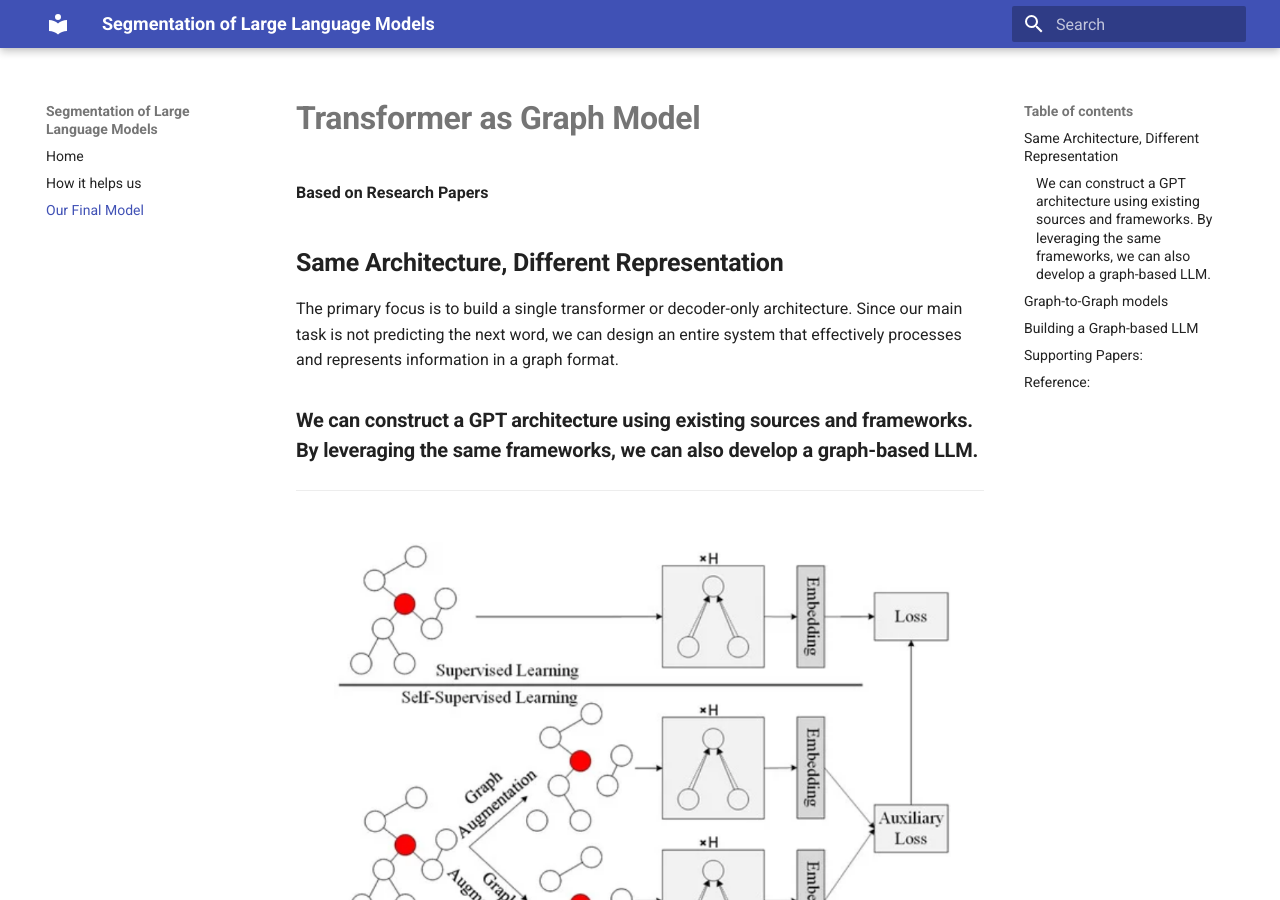
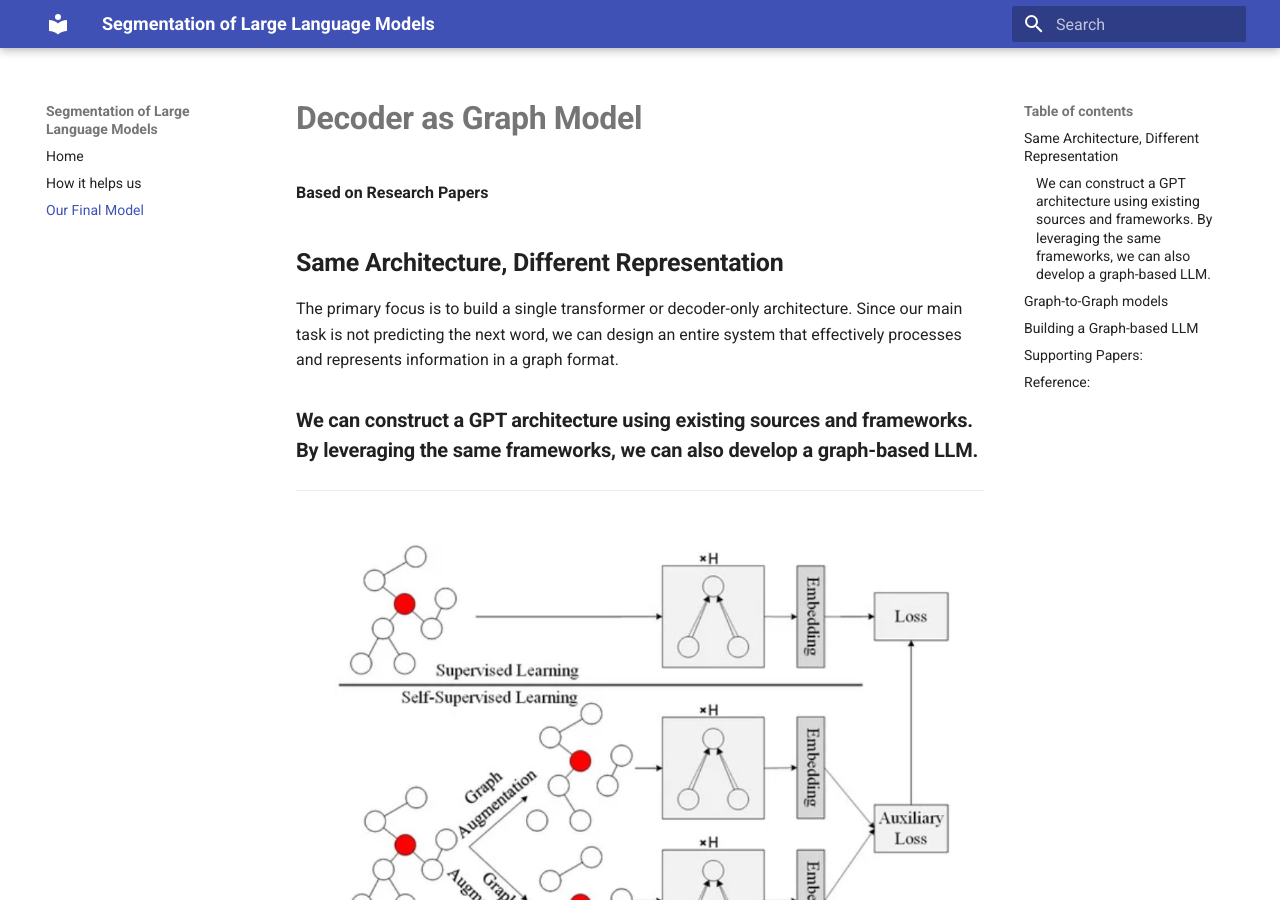
Before and after one commit to Vishnuprasadvbhat/redo_org, an MkDocs documentation site: the page built from docs/graphmodel.md, in a window 1280 px wide and 900 px high. Built offline with MkDocs 1.6.1 and Material for MkDocs 9.7.7, drawn with Linux system fonts in a browser that asks for light colours.

Commit message:
update: title

```diff
--- a/docs/graphmodel.md
+++ b/docs/graphmodel.md
@@ -1,4 +1,4 @@
-# **Transformer as Graph Model**
+# **Decoder as Graph Model**
 
 **Based on Research Papers** <br>
 
```
